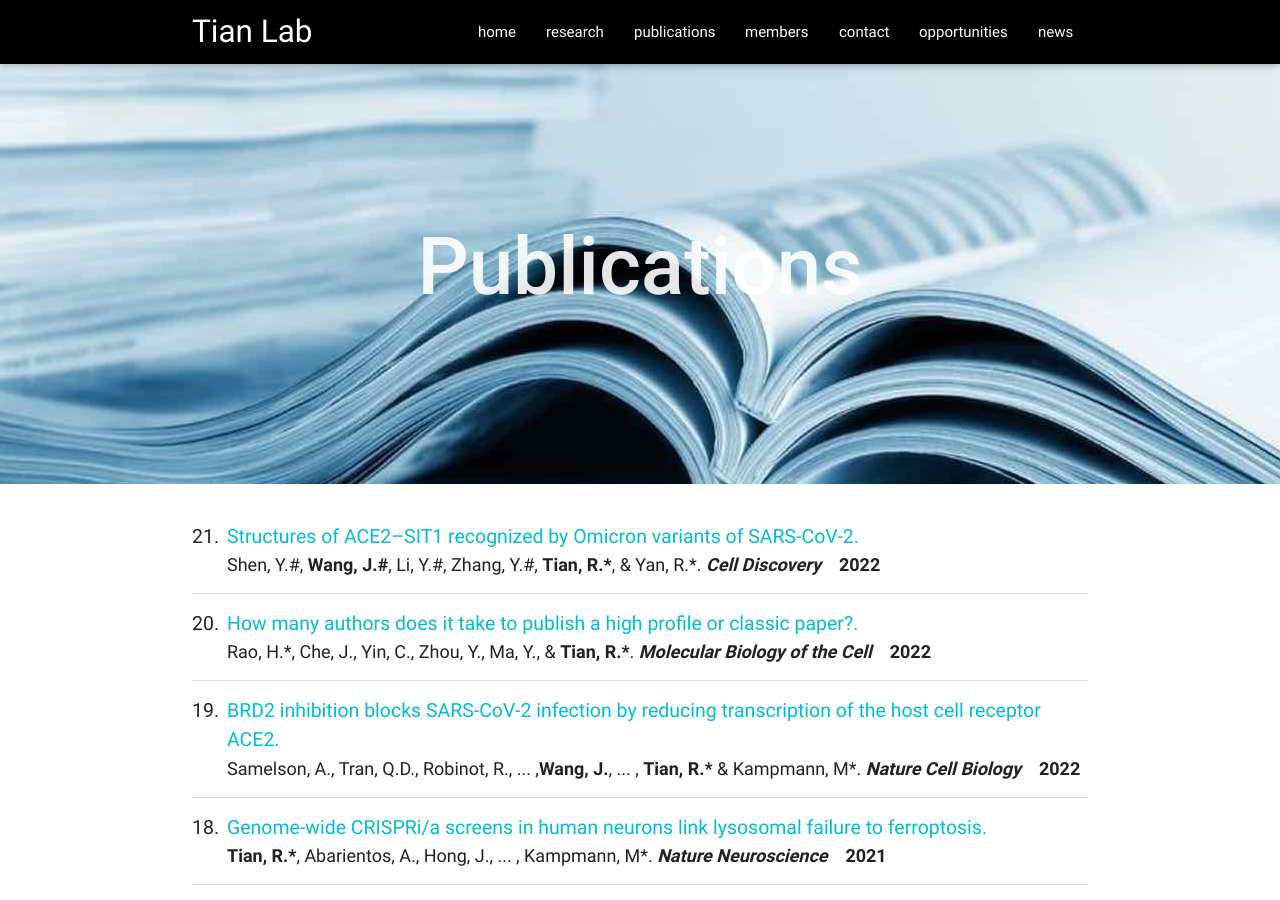
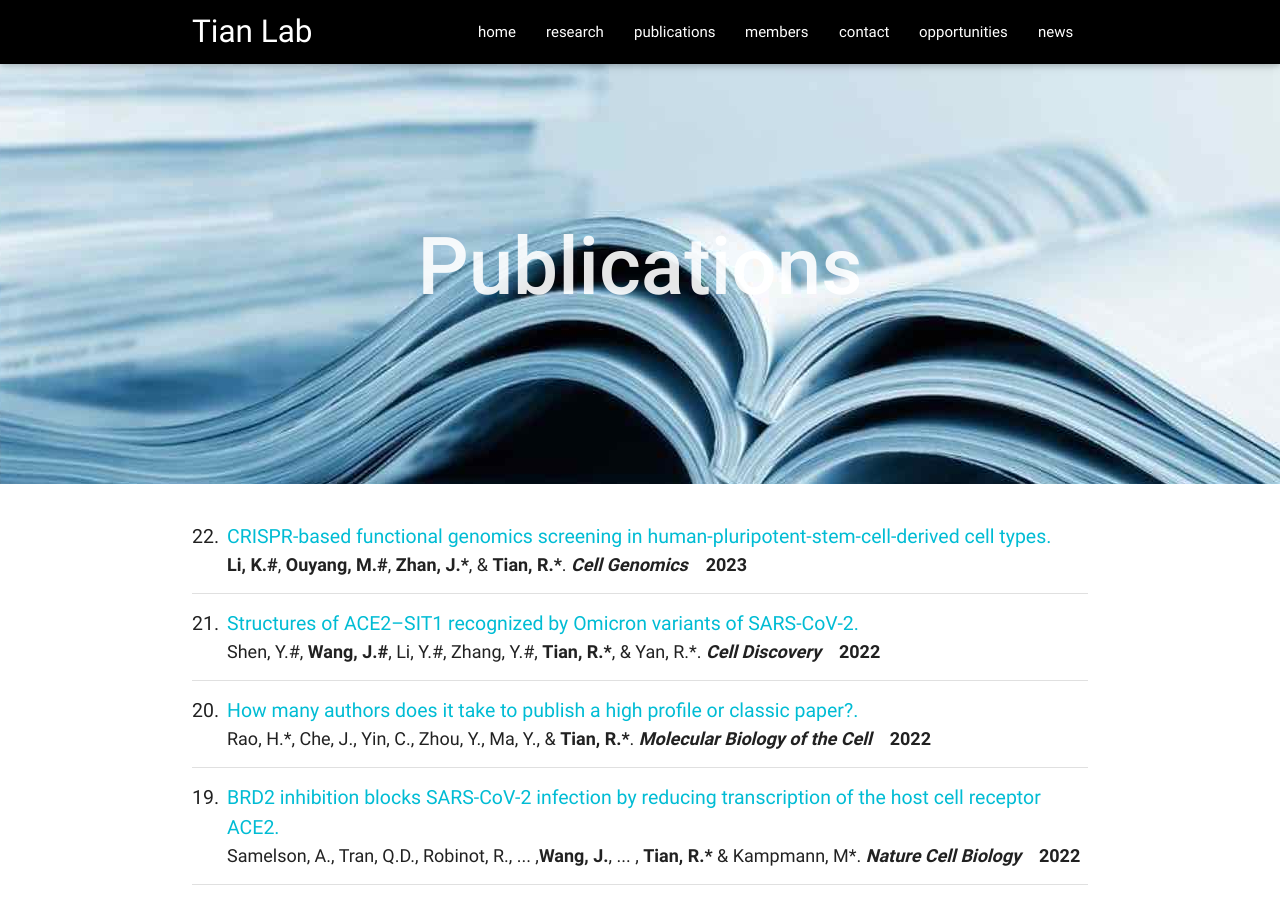
Before and after one commit to rltianlab/rltianlab.github.io, a Jekyll site: the page built from publications/index.html, in a window 1280 px wide and 900 px high. Built offline with Jekyll 4.4.1, drawn with Linux system fonts in a browser that asks for light colours.

Commit message:
Update publications.yml

```diff
--- a/_data/publications.yml
+++ b/_data/publications.yml
@@ -1,3 +1,10 @@
+- title: CRISPR-based functional genomics screening in human-pluripotent-stem-cell-derived cell types
+  authors: <b>Li, K.#</b>, <b>Ouyang, M.#</b>, <b>Zhan, J.*</b>, & <b>Tian, R.*</b>
+  journal: Cell Genomics
+  year: 2023
+  doi: 10.1016/j.xgen.2023.100300
+  num: 22
+
 - title: Structures of ACE2–SIT1 recognized by Omicron variants of SARS-CoV-2
   authors: Shen, Y.#, <b> Wang, J.#</b>, Li, Y.#, Zhang, Y.#, <b>Tian, R.*</b>, & Yan, R.*
   journal: Cell Discovery
```
